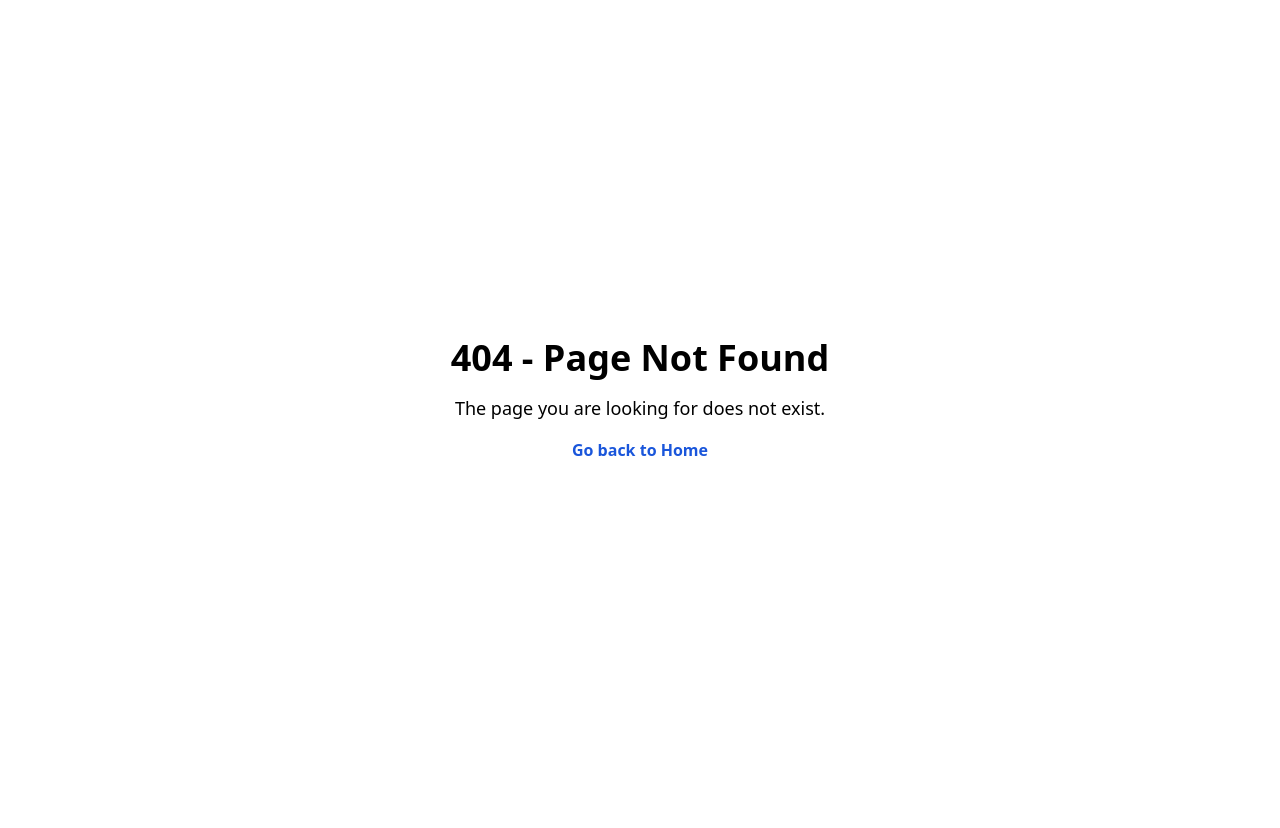
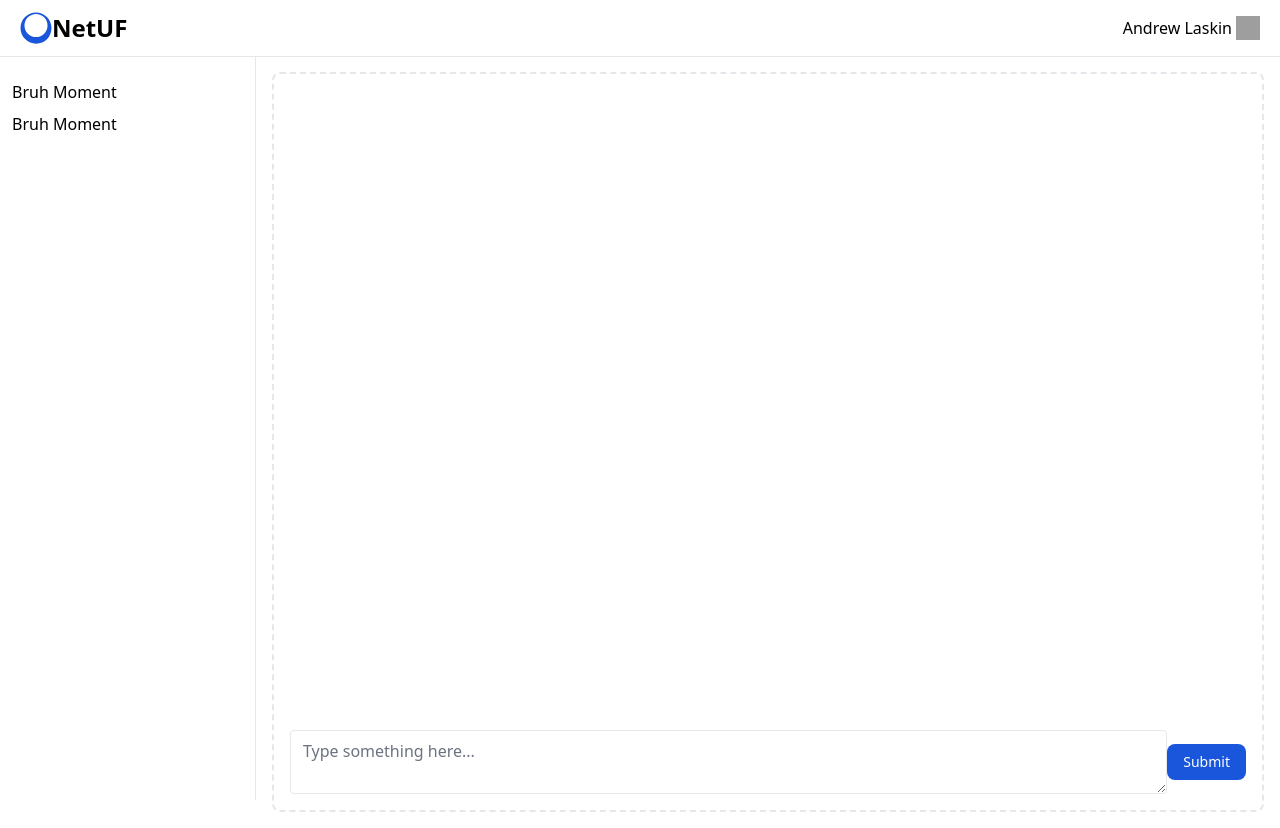
Before and after one commit to danielgeorge922/EDUCONNECT, a React (Vite) app in the folder client/: page /student in a window 1280 px wide. Before the commit this address had no page. Before the commit the page ends 800 px from the top, so only its background shows below. Built offline with nearby package versions, Linux system fonts and the light colour scheme; grey boxes are pictures that could not be loaded.

Commit message:
student view

```diff
--- a/client/src/App.jsx
+++ b/client/src/App.jsx
@@ -9,6 +9,7 @@ function App() {
         <Route path="*" element={<Pages.NotFoundPage />} />
         <Route path="/login" element={<Pages.LoginPage />} />
         <Route path="/signup" element={<Pages.SignUpPage />} />
+        <Route path="/student" element={<Pages.StudentDashboard />} />
       </Routes>
     </Router>
   )
--- a/client/src/pages/index.js
+++ b/client/src/pages/index.js
@@ -2,3 +2,4 @@ export {default as Home} from './home.jsx'
 export {default as LoginPage} from './login.jsx'
 export {default as SignUpPage} from './signup.jsx'
 export {default as NotFoundPage} from './404.jsx'
+export {default as StudentDashboard} from './studentView.jsx'
--- /dev/null
+++ b/client/src/pages/studentView.jsx
@@ -0,0 +1,126 @@
+import React, { useState } from 'react';
+const StudentDashboard = () => {
+	const [textBoxValue, setTextBoxValue] = useState('');
+
+	return (
+		<>
+			<nav class="fixed top-0 z-50 w-full bg-white border-b border-gray-200 dark:bg-gray-800 dark:border-gray-700">
+				<div class="px-3 py-3 lg:px-5 lg:pl-3">
+					<div class="flex items-center justify-between">
+						<div class="flex items-center justify-start rtl:justify-end">
+							<button
+								data-drawer-target="logo-sidebar"
+								data-drawer-toggle="logo-sidebar"
+								aria-controls="logo-sidebar"
+								type="button"
+								class="inline-flex items-center p-2 text-sm text-gray-500 rounded-lg sm:hidden hover:bg-gray-100 focus:outline-none focus:ring-2 focus:ring-gray-200 dark:text-gray-400 dark:hover:bg-gray-700 dark:focus:ring-gray-600"
+							>
+								<span class="sr-only">Open sidebar</span>
+								<svg
+									class="w-6 h-6"
+									aria-hidden="true"
+									fill="currentColor"
+									viewBox="0 0 20 20"
+									xmlns="http://www.w3.org/2000/svg"
+								>
+									<path
+										clip-rule="evenodd"
+										fill-rule="evenodd"
+										d="M2 4.75A.75.75 0 012.75 4h14.5a.75.75 0 010 1.5H2.75A.75.75 0 012 4.75zm0 10.5a.75.75 0 01.75-.75h7.5a.75.75 0 010 1.5h-7.5a.75.75 0 01-.75-.75zM2 10a.75.75 0 01.75-.75h14.5a.75.75 0 010 1.5H2.75A.75.75 0 012 10z"
+									></path>
+								</svg>
+							</button>
+							<a href="/" class="flex ms-2 md:me-24">
+								<svg
+									xmlns="http://www.w3.org/2000/svg"
+									viewBox="0 0 512 512"
+									class="h-8 text-blue-700"
+								>
+									<path
+										fill="currentColor"
+										d="M256 8C119 8 8 119 8 256c0 66.6 26.3 129.4 73.8 176.6l.1.1c47.2 47.4 109.9 74.1 177.1 74.1s129.9-26.7 177.1-74.1l.1-.1C477.7 385.4 504 322.6 504 256 504 119 393 8 256 8zm0 392.7c-49.5 0-95.6-19.3-130.4-54-34.8-34.8-54.1-80.9-54.1-130.4 0-49.5 19.3-95.6 54.1-130.4 34.8-34.8 80.9-54.1 130.4-54.1s95.6 19.3 130.4 54.1c34.8 34.8 54.1 80.9 54.1 130.4 0 49.5-19.3 95.6-54.1 130.4-34.9 34.8-80.9 54.1-130.4 54.1z"
+									/>
+								</svg>
+								<span class="self-center text-xl font-semibold sm:text-2xl whitespace-nowrap dark:text-white">
+									NetUF
+								</span>
+							</a>
+						</div>
+						<div class="flex items-center">
+							<div class=" items-center ms-3">
+								<div className='flex space-x-1'>
+									{/* TODO: Needs to show email at top instead of Andrew Laskin  */}
+									<button
+										type="button"
+										class="flex text-M rounded-full focus:ring-4 focus:ring-gray-300 dark:focus:ring-gray-600"
+										aria-expanded="false"
+										data-dropdown-toggle="dropdown-user"
+									>
+										<span class="sr-only">Open user menu</span>
+										Andrew Laskin
+									</button>
+                                    <img src='https://www.svgrepo.com/show/66004/cogwheel.svg' alt='settings' className='w-6 h-6 text-blue-700' />
+								</div>
+								<div
+									class="z-50 hidden my-4 text-base list-none bg-white divide-y divide-gray-100 rounded shadow dark:bg-gray-700 dark:divide-gray-600"
+									id="dropdown-user"
+								>
+									<div class="px-4 py-3" role="none">
+										<p
+											class="text-sm text-gray-900 dark:text-white"
+											role="none"
+										>
+											Neil Sims
+										</p>
+										<p
+											class="text-sm font-medium text-gray-900 truncate dark:text-gray-300"
+											role="none"
+										>
+											neil.sims@flowbite.com
+										</p>
+									</div>
+									<ul class="py-1" role="none"></ul>
+								</div>
+							</div>
+						</div>
+					</div>
+				</div>
+			</nav>
+			<aside
+				id="logo-sidebar"
+				class="fixed top-0 left-0 z-40 w-64 h-screen pt-20 transition-transform -translate-x-full bg-white border-r border-gray-200 sm:translate-x-0 dark:bg-gray-800 dark:border-gray-700"
+				aria-label="Sidebar"
+			>
+				<div class="h-full px-3 pb-4 overflow-y-auto bg-white dark:bg-gray-800">
+					<ul class="space-y-2 font-medium">
+						<li>Bruh Moment</li>
+						<li>Bruh Moment</li>
+					</ul>
+				</div>
+			</aside>
+			<div class="p-4 sm:ml-64">
+				<div
+					class="p-4 border-2 border-gray-200 border-dashed rounded-lg dark:border-gray-700 mt-14 flex flex-col-reverse"
+					style={{ height: 'calc(100vh - 60px)' }}
+				>
+					<div class="flex items-center justify-between">
+
+						<textarea
+							className="text-black left-4 w-full h-16 border border-gray-200 rounded px-3 py-2 focus:outline-none focus:border-blue-500"
+							placeholder="Type something here..."
+							value={textBoxValue}
+							onChange={(e) => setTextBoxValue(e.target.value)}
+						></textarea>
+                        						<button
+							type="button"
+							className="text-white bg-blue-700 focus:ring-4 focus:outline-none focus:ring-blue-300 font-medium rounded-lg text-sm px-4 py-2 text-center dark:bg-blue-600 dark:focus:ring-blue-800"
+						>
+							Submit
+						</button>
+					</div>
+				</div>
+			</div>
+		</>
+	);
+};
+export default StudentDashboard;
```
